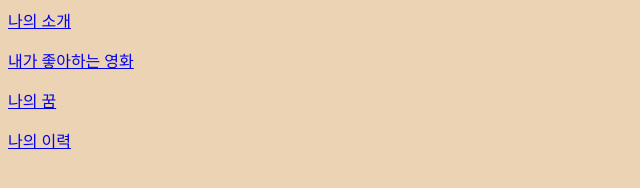
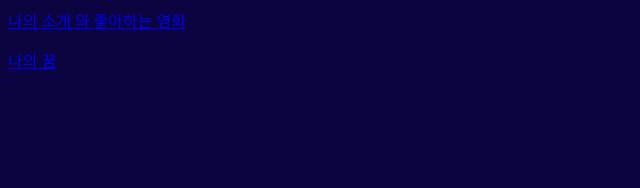
Before and after one commit to junBcomputerstory/Mid-Term-Project, a plain HTML site: page list.html in a window 1280 px wide. Shown: the whole page, without its empty margins (0-640 px from the left). Drawn offline with Linux system fonts and the light colour scheme.

Commit message:
forth commit

```diff
--- a/list.html
+++ b/list.html
@@ -7,14 +7,12 @@
     </head>
     <style>
         body{
-            background-color: rgb(235, 211, 179);
+            background-color: rgb(11, 4, 65);
         }
     </style>
 
     <body>
-        <p><a href="intro0.html" target="right">나의 소개</a></p>
-        <p><a href="intro1.html" target="right">내가 좋아하는 영화</a></p>
+        <p><a href="index.html" target="right">나의 소개 와 좋아하는 영화</a></p>
         <p><a href="intro2.html" target="right">나의 꿈</a></p>
-        <p><a href="intro3.html" target="right">나의 이력</a></p>
     </body>
 </html>
```
Also changed, not shown: index.html (+6 -1 lines), movie_pic.jpeg (added), 2 other files.
